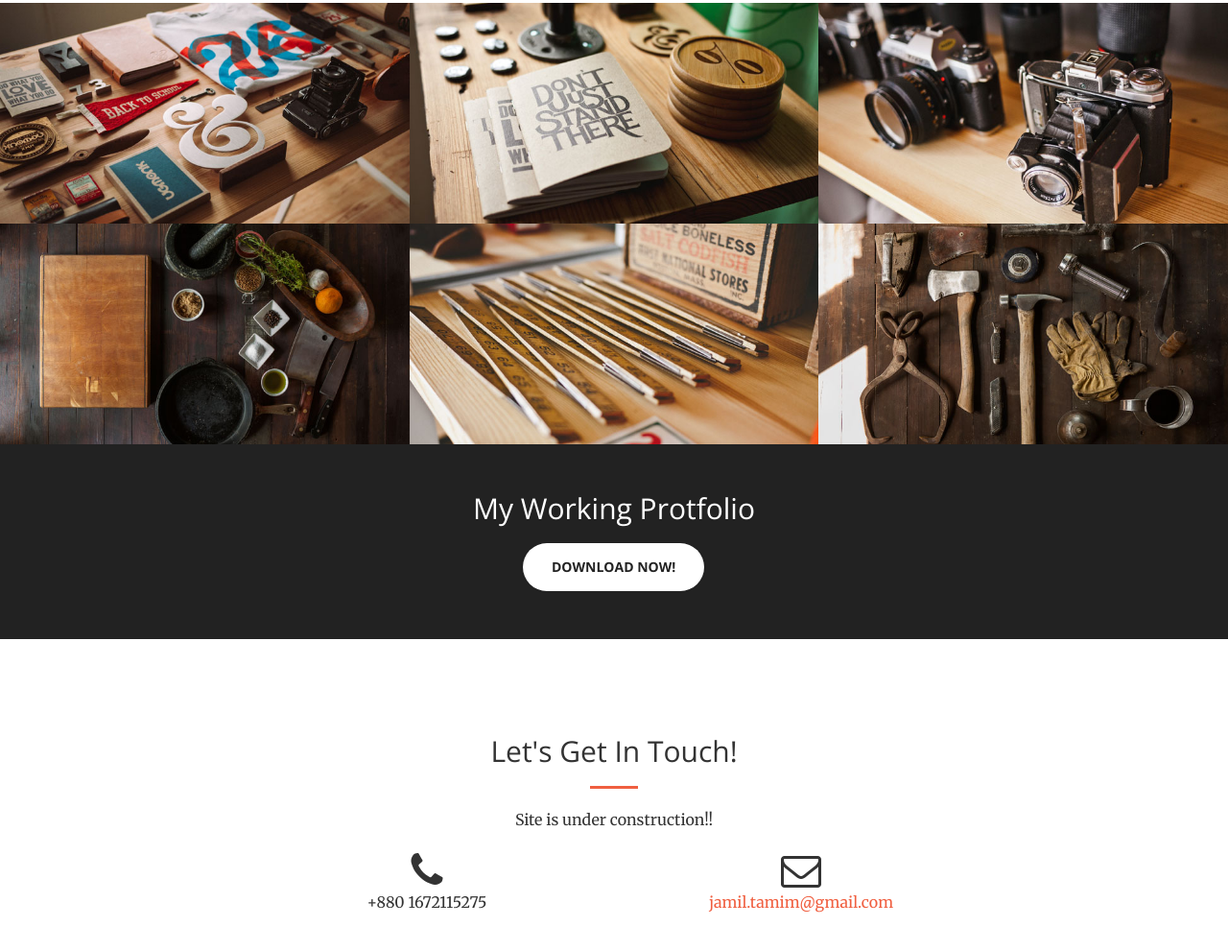
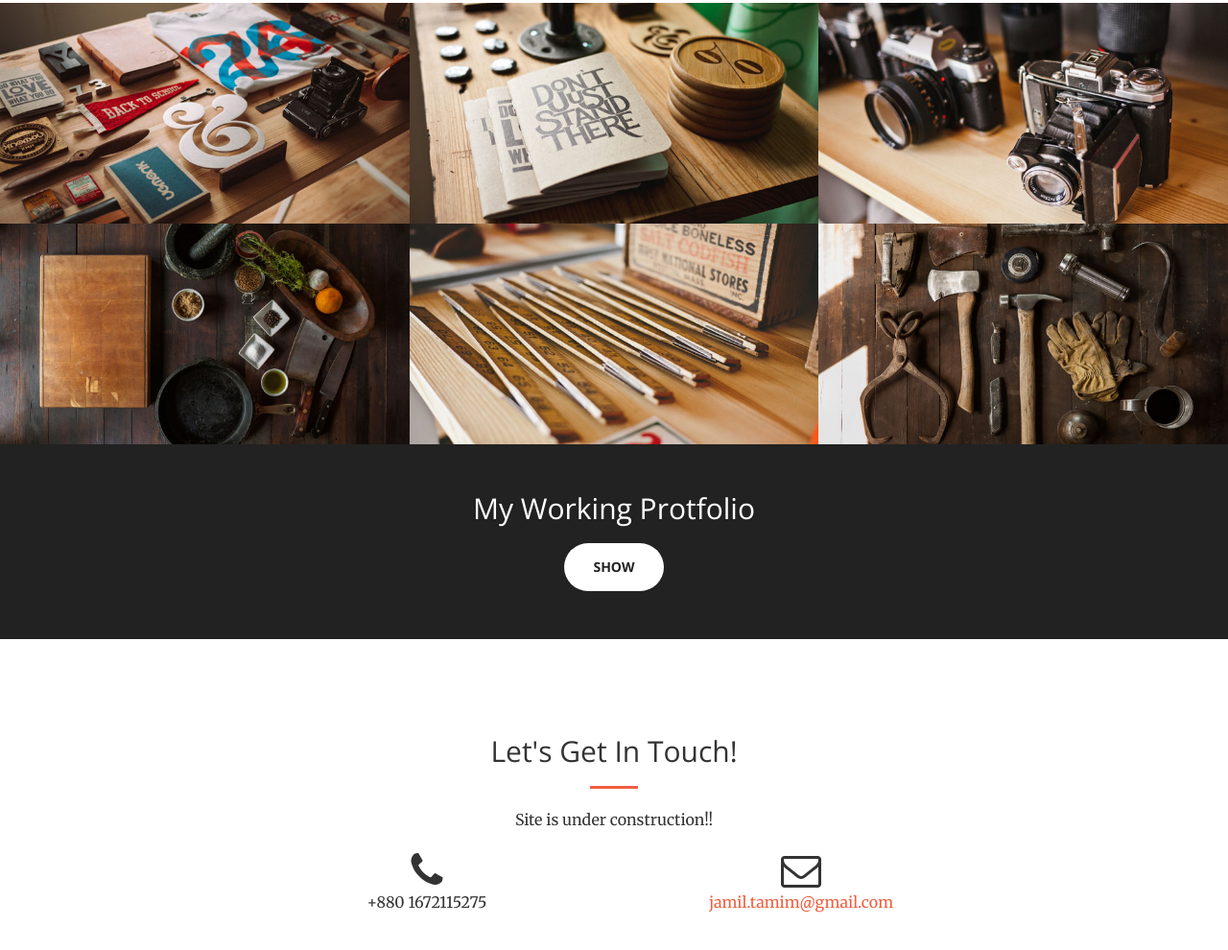
Before and after one commit to hasnine/hasnine.github.io, a website: page index.html in a window 1280 px wide. Shown: the part 1800-2790 px from the top of the page at 96% size. Drawn offline with nearby package versions, Linux system fonts and the light colour scheme.

Commit message:
name changed

```diff
--- a/index.html
+++ b/index.html
@@ -238,7 +238,7 @@
         <div class="container text-center">
             <div class="call-to-action">
                 <h2>My Working Protfolio </h2>
-                <a href="http://startbootstrap.com/template-overviews/creative/" class="btn btn-default btn-xl sr-button">Download Now!</a>
+                <a href="#" class="btn btn-default btn-xl sr-button">Show</a>
             </div>
         </div>
     </aside>
```
